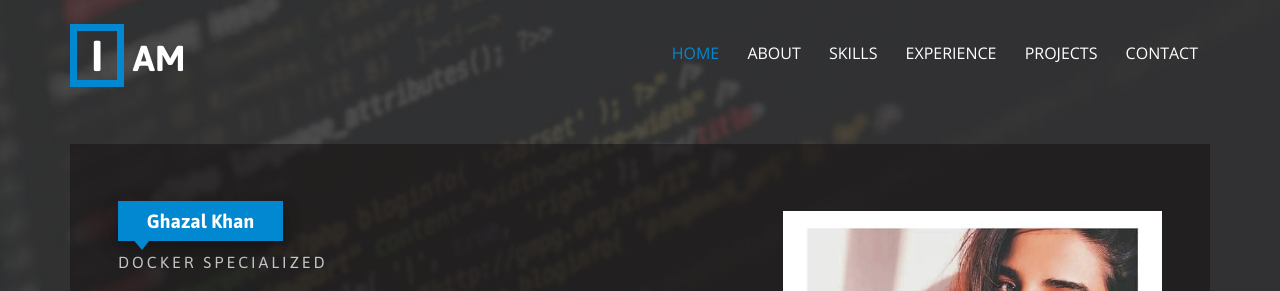
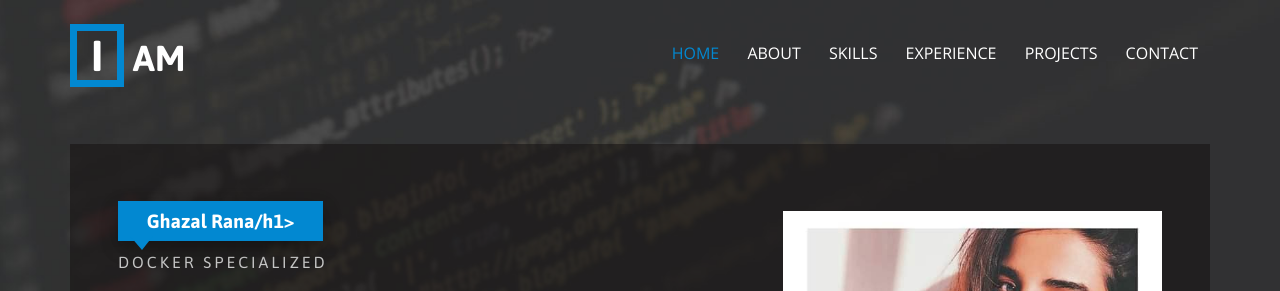
Before and after one commit to Cryptic-Gemini/portfolio-sample, a plain HTML site: page index.html in a window 1280 px wide. Shown: the top 291 px of the page. Drawn offline with nearby package versions, Linux system fonts and the light colour scheme; files whose address does not match are found by name.

Commit message:
Update index.html

```diff
--- a/index.html
+++ b/index.html
@@ -9,7 +9,7 @@ License URL: http://creativecommons.org/licenses/by/3.0/
 <html>
 
 <head>
-  <title>Ghazal Khan| Home :: Portfolio</title>
+  <title>Ghazal Rana| Home :: Portfolio</title>
   <link href="css/bootstrap.css" rel='stylesheet' type='text/css' />
   <!-- jQuery (necessary for Bootstrap's JavaScript plugins) -->
   <script src="js/jquery.min.js"></script>
@@ -90,7 +90,7 @@ Smartphone Compatible web template" />
         </div>
         <div class="banner-info">
           <div class="col-md-7 header-right">
-            <h1>Ghazal Khan</h1>
+            <h1>Ghazal Rana/h1>
             <h6>Docker Specialized</h6>
             <div class="hero__links">
               <a href="docs/Bharadwaj-Gummadi-Resume.pdf" target="_blank" class="hero__resume btn" title="Click to view my Resume">View Resume</a>
```
